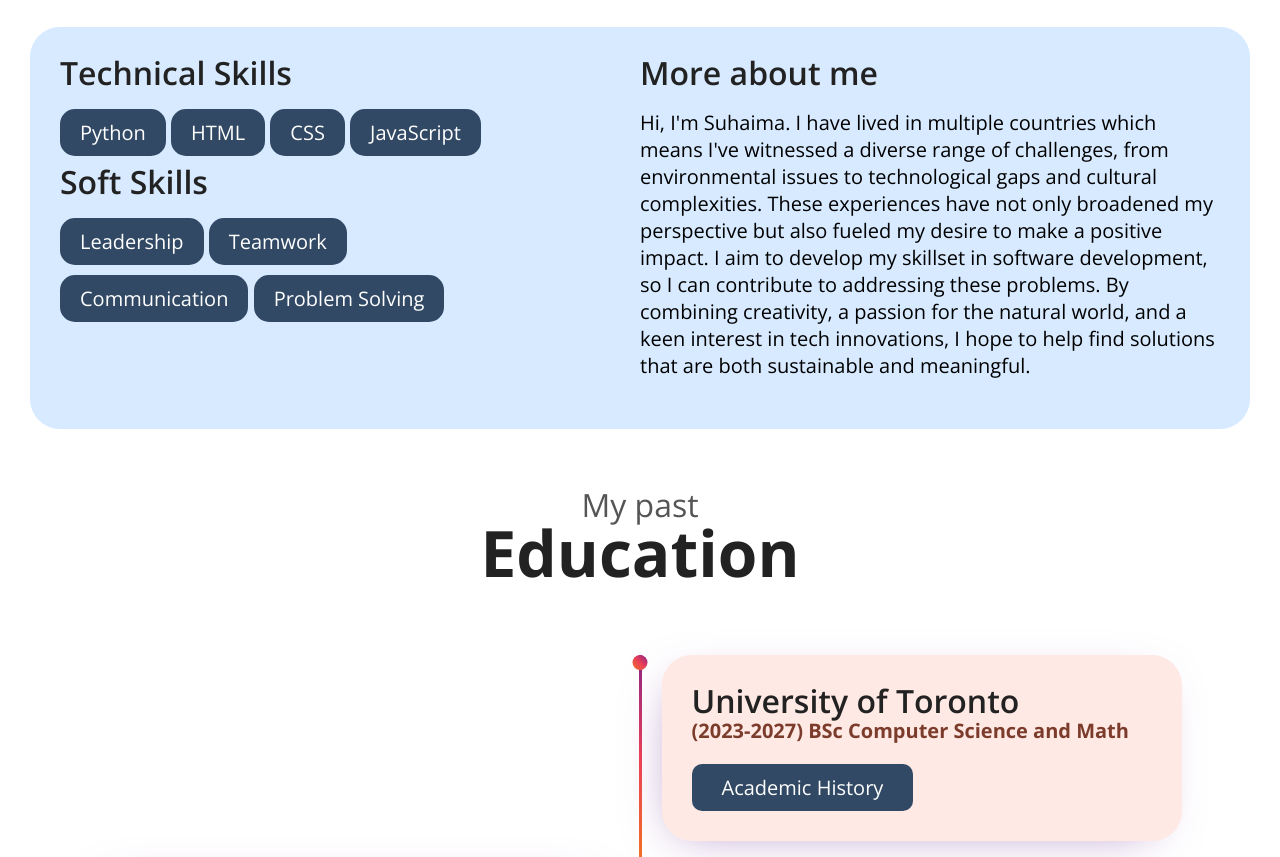
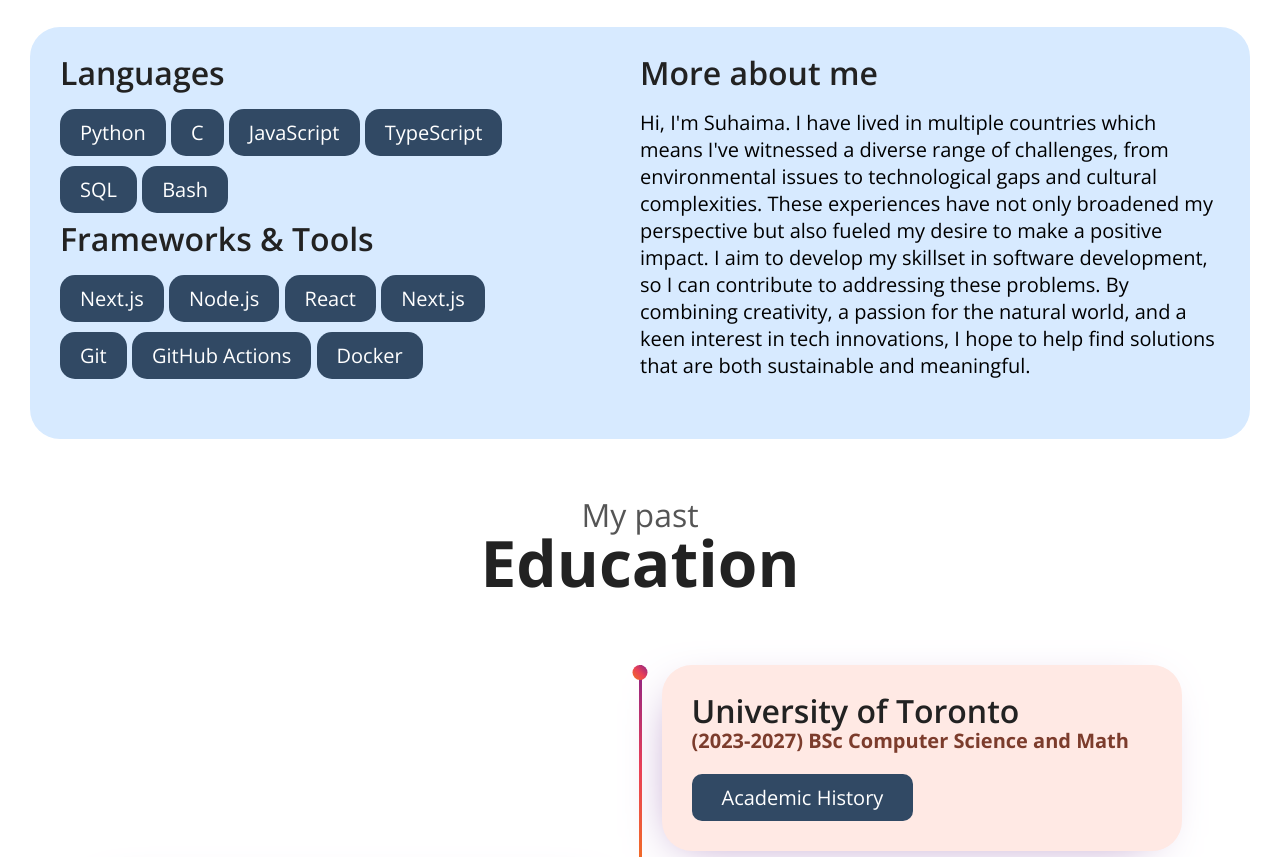
Before and after one commit to SuhaimaAhmad/suhaima, a plain HTML site: page index.html in a window 1280 px wide. Shown: the part 1534-2391 px from the top of the page. Drawn offline with nearby package versions, Linux system fonts and the light colour scheme.

Commit message:
Updated skillset

```diff
--- a/index.html
+++ b/index.html
@@ -112,19 +112,24 @@
             </div>
             <div class="holder-blue">
                 <div class="left-column">
-                    <h3>Technical Skills</h3>
+                    <h3>Languages</h3>
                     <ul>
                         <li>Python</li>
-                        <li>HTML</li>
-                        <li>CSS</li>
+                        <li>C</li>
                         <li>JavaScript</li>
-                    <h3>Soft Skills</h3>
+                        <li>TypeScript</li>
+                        <li>SQL</li>
+                        <li>Bash</li>
+                    <h3>Frameworks & Tools</h3>
                     </ul>
                     <ul>
-                        <li>Leadership</li>
-                        <li>Teamwork</li>
-                        <li>Communication</li>
-                        <li>Problem Solving</li>
+                        <li>Next.js</li>
+                        <li>Node.js</li>
+                        <li>React</li>
+                        <li>Next.js</li>
+                        <li>Git</li>
+                        <li>GitHub Actions</li>
+                        <li>Docker</li>
                     </ul>
                 </div>
                 <div class="right-column">
```
